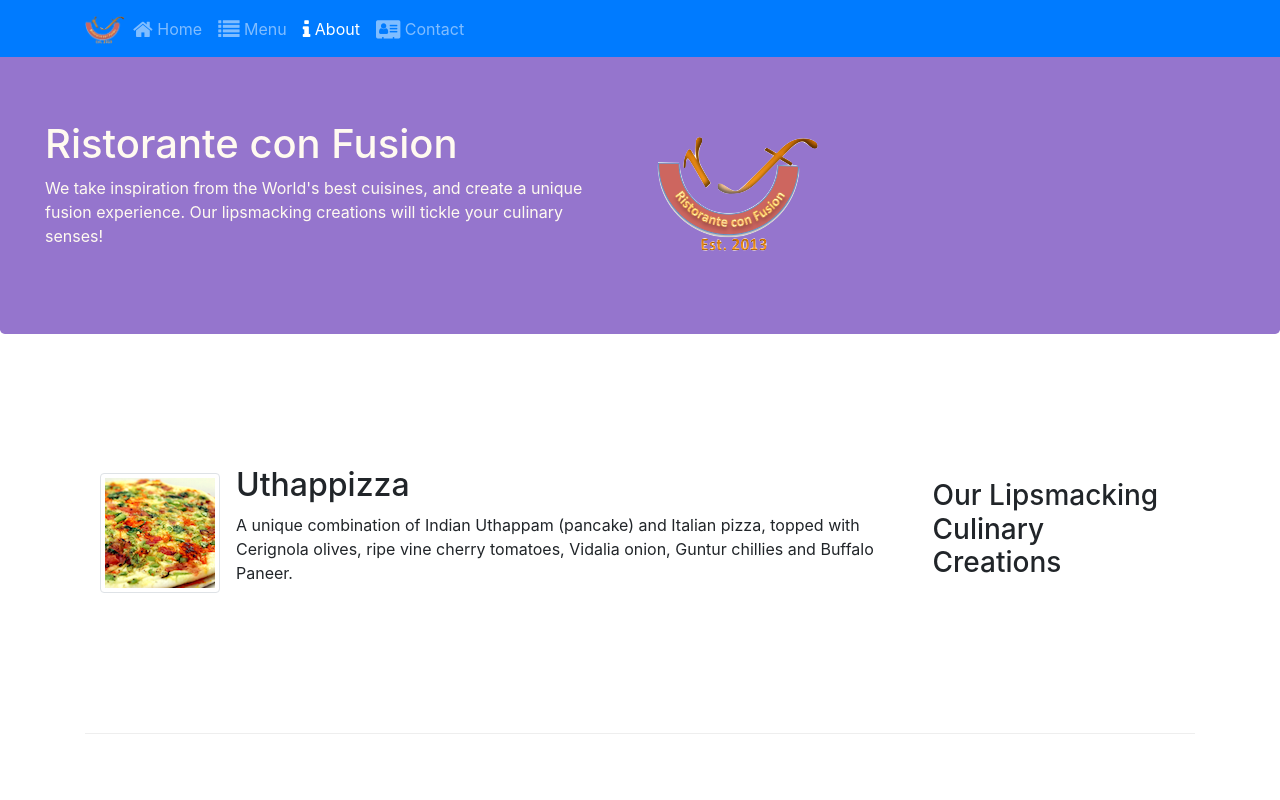
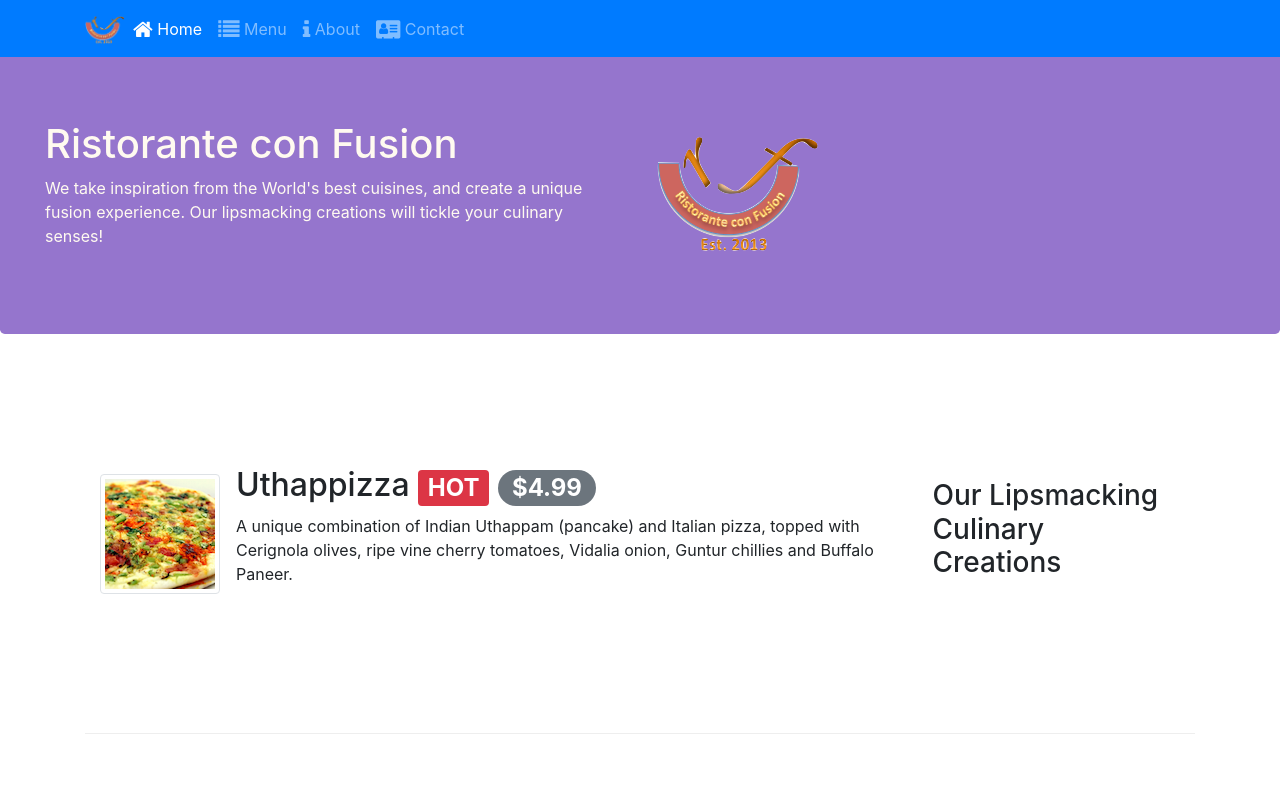
Before and after one commit to Hazem94/Front-End-UI, a website: page index.html in a window 1280 px wide. Shown: the top 800 px of the page. Drawn offline with nearby package versions, Linux system fonts and the light colour scheme.

```diff
--- a/index.html
+++ b/index.html
@@ -25,9 +25,9 @@
             </button>
             <div class="collapse navbar-collapse" id="Nbar">
                 <ul class="navbar-nav mr-auto">
-                    <li class="nav-item"><a class="nav-link" href="index.html"><i class="fa fa-home fa-lg"></i> Home</a></li>
+                    <li class="nav-item"><a class="nav-link active" href="index.html"><i class="fa fa-home fa-lg"></i> Home</a></li>
                     <li class="nav-item"><a class="nav-link" href="#"><i class="fa fa-list fa-lg"></i> Menu</a></li>
-                    <li class="nav-item active"><a class="nav-link" href="/aboutus.html"><i class="fa fa-info fa-lg"></i> About</a></li>
+                    <li class="nav-item"><a class="nav-link" href="/aboutus.html"><i class="fa fa-info fa-lg"></i> About</a></li>
                     <li class="nav-item"><a class="nav-link" href="contactus.html"><i class="fa fa-address-card fa-lg"></i> Contact</a></li>
                 </ul>
             </div>
@@ -57,7 +57,7 @@
             	<div class="media">
             		<img class="img-thumbnail d-flex mr-3 align-self-center" src="img/uthappizza.png" alt="Uthappizza">
             		<div class="media-body">
-            			<h2>Uthappizza</h2>
+            			<h2>Uthappizza <span class="badge badge-danger">HOT</span> <span class="badge badge-pill badge-secondary">$4.99</span></h2>
                 		<p class="d-none d-sm-block">A unique combination of Indian Uthappam (pancake) and Italian pizza, topped with Cerignola olives, ripe vine cherry tomatoes, Vidalia onion, Guntur chillies and Buffalo Paneer.</p>
             		</div>
             	</div>
```
